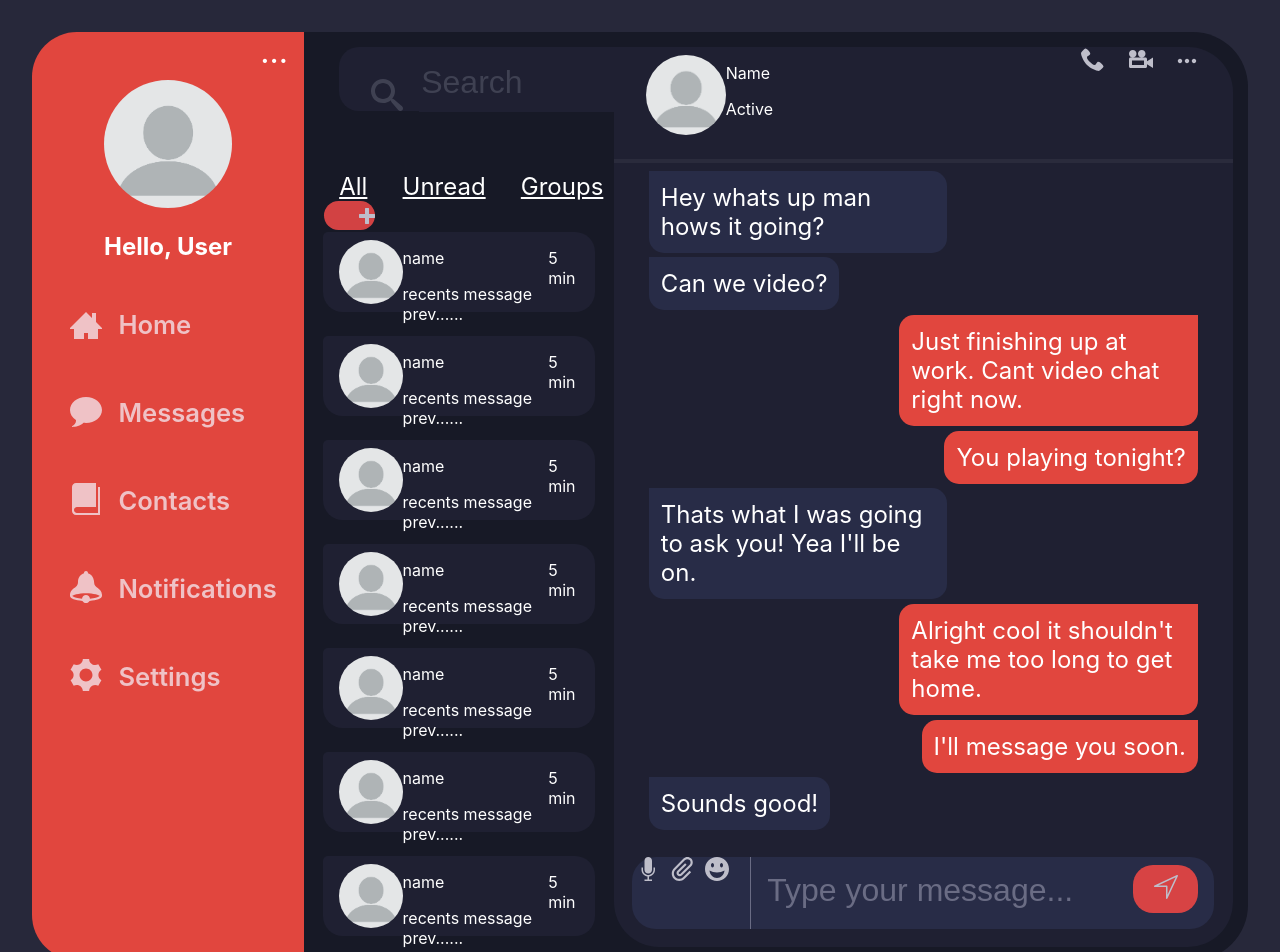
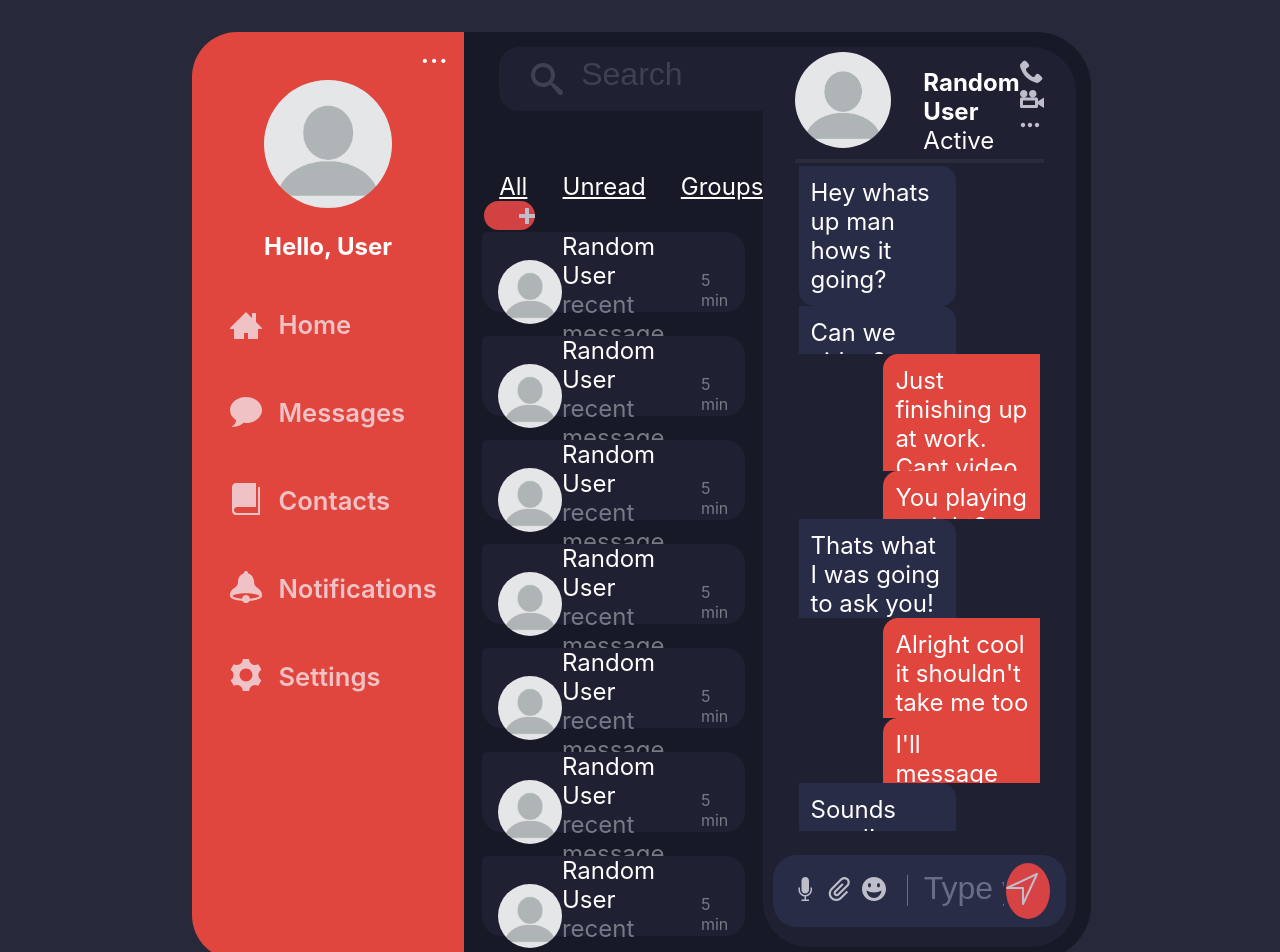
Before and after one commit to AdamPayne238/ciao-fe, a React (Create React App) app in the folder ciao-app/: page /features in a window 1280 px wide. Shown: the top 952 px of the page. Built offline with nearby package versions, Linux system fonts and the light colour scheme; sample sign-in values are in the browser's storage.

Commit message:
finished most of the svg centering and styling

```diff
--- a/ciao-app/src/components/app/Ciao.scss
+++ b/ciao-app/src/components/app/Ciao.scss
@@ -2,5 +2,7 @@
     display: flex;
     height: 58rem;
     padding: 2rem;
+    padding-right: 12rem;
+    padding-left: 12rem;
 
 }
--- a/ciao-app/src/components/app/sub/active-message/chatinput/ChatInput.js
+++ b/ciao-app/src/components/app/sub/active-message/chatinput/ChatInput.js
@@ -12,30 +12,41 @@ const ChatInput = () => {
         <div className="chat-input-container">
 
             <div className="chat-input-icons">
+
                 <div>
+                    <a href="#">
                         <Icon
                             icon={ICONS.MICROPHONE}
                             width={32}
                             height={32}
-                color="#BEBECA"
+                            color=
+                            "#BEBECA"
                         />
+                    </a>
                 </div>
+
                 <div>
+                    <a href="#">
                         <Icon
                             icon={ICONS.PAPERCLIP}
                             width={32}
                             height={32}
                             color="#BEBECA"
                         />
+                    </a>
                 </div>
+
                 <div>
+                    <a href="#">
                         <Icon
                             icon={ICONS.EMOJI}
                             width={32}
                             height={32}
                             color="#BEBECA"
                         />
+                    </a>
                 </div>
+
             </div>
 
             <input
--- a/ciao-app/src/components/app/sub/active-message/chatinput/ChatInput.scss
+++ b/ciao-app/src/components/app/sub/active-message/chatinput/ChatInput.scss
@@ -7,7 +7,9 @@
     border-radius: 1.5rem;
     display: flex;
     justify-content: space-between;
+    align-items: center;
     .chat-input-icons{
+        margin-left: 1rem;
         display: flex;
         justify-content: center;
         line-height: 20px;
@@ -37,25 +39,33 @@
       }
 
     button{
-        margin-top: 0.5rem;
         margin-right: 1rem;
         text-align: center;
-        height: 3rem;
-        width: 5rem;
+        height: 3.5rem;
+        width: 4rem;
         background: #D74344;
         border: #D74344;
-        border-radius: 20px;
+        border-radius: 0;
+        border-radius: 50%;
         color: white;
-        font-size: 1rem;
         cursor: pointer;
         svg{
-            height: 1.5rem;
-            width: 1.5rem;
+            height: 2rem;
+            width: 2rem;
+            position: relative;
+            left: 29%;
+            -webkit-transform: translateX(-50%);
+            -ms-transform: translateX(-50%);
+            transform: translateX(-50%);
+
         }
     }
 }
 
-// REMOVE INPUT HIGHLIGHTING
+// REMOVE HIGHLIGHTING
 input:focus{
     outline: none;
 }
+button:focus{
+        outline: none;
+}
--- a/ciao-app/src/components/app/sub/active-message/chatnav/ChatNav.js
+++ b/ciao-app/src/components/app/sub/active-message/chatnav/ChatNav.js
@@ -12,25 +12,25 @@ const ChatNav = () => {
     return(
         <div className="chat-nav-container">
 
+            <div className="flex">
             <div className="chat-nav-img">
             <img src={EmptyProfilePic} />
+            </div>
+
+            <div className="chat-nav-name-activity">
+
+                    <p>
+                    Random User
+                    </p>
 
 
-            <div className="chat-nav-name-activity">
-                <div>
-                    <p>
-                    Name
-                    </p>
-                </div>
-                <div>
                     <p>
                     Active
                     </p>
                 </div>
                 </div>
-                </div>
+            <div className="nav-buttons">
 
-            <div className="nav-buttons">
             <Icon
                 icon={ICONS.PHONE}
                 width={32}
@@ -52,8 +52,8 @@ const ChatNav = () => {
             </div>
 
 
+        </div>
 
-        </div>
     )
 }
 
--- a/ciao-app/src/components/app/sub/active-message/chatnav/ChatNav.scss
+++ b/ciao-app/src/components/app/sub/active-message/chatnav/ChatNav.scss
@@ -5,21 +5,29 @@
     display: flex;
     flex-direction: row;
     justify-content: space-between;
-    border-bottom: 4px solid #2A2B3C;
+    // border-bottom: 4px solid #2A2B3C;
+    align-items: center;
     .chat-nav-img{
         display: flex;
         flex-direction: row;
         img{
         margin-left: 2rem;
-        height: 5rem;
-        width: 5rem;
+        height: 6rem;
+        width: 6rem;
         border-radius: 50%;
-        margin-top: 0.5rem;
         }
     }
     .chat-nav-name-activity{
         p{
             color: white;
+            font-size: 1.5rem;
+            margin: 0;
+            font-weight: bold;
+
+            // text-align: center;
+        }
+        p:last-child{
+            font-weight: normal;
         }
     }
     .nav-buttons{
@@ -35,3 +43,13 @@
         }
     }
 }
+
+.flex{
+    display: flex;
+    flex-direction: row;
+    .chat-nav-name-activity{
+        padding-top: 1rem;
+        padding-left: 2rem;
+
+    }
+}
--- a/ciao-app/src/components/app/sub/active-message/conversation/Conversation.scss
+++ b/ciao-app/src/components/app/sub/active-message/conversation/Conversation.scss
@@ -1,5 +1,6 @@
 
 .messages {
+    border-top: 4px solid #2A2B3C;
     max-height: 75%;
     display: flex;
     flex-direction: column;
@@ -28,7 +29,7 @@
     padding: 0.5em;
     margin: 0;
     float: left;
-    max-width: 50%;
+    max-width: 55%;
     // box-shadow: 5px 5px 5px rgba(0,0,0,0.3);
     font-size: 1.5rem;
     color: white;
--- a/ciao-app/src/components/app/sub/messages/message/Message.js
+++ b/ciao-app/src/components/app/sub/messages/message/Message.js
@@ -18,17 +18,17 @@ const Message = () => {
         <div className="message-img-name-container">
           <div className="message-stack-name">
             <p>
-              name
+              Random User
             </p>
           </div>
           <div className="message-stack-preview">
             <p>
-              recents message prev......
+              recent message...
             </p>
           </div>
         </div>
 
-          <div className="message-stack-last">
+          <div className="message-stack-time">
             <p>5 min</p>
           </div>
 
--- a/ciao-app/src/components/app/sub/messages/message/Message.scss
+++ b/ciao-app/src/components/app/sub/messages/message/Message.scss
@@ -3,6 +3,7 @@
     width: 100%;
     display: flex;
     flex-direction: column;
+    // align-items: middle;
 
 .message-stack{
 
@@ -12,9 +13,6 @@
     width: 88%;
     margin-bottom: 1.5rem;
     border-radius: 5px 20px 20px 20px;
-    p{
-        color: white;
-    }
 }
 
 .message-stack-img{
@@ -33,17 +31,32 @@
         flex-direction: row;
         justify-content: space-between;
         padding: 0 1rem 0 1rem;
+        align-items: center;
     .message-img-name-container{
 
         .message-stack-name{
+            text-align: left;
             p{
-
+                margin: 0;
+                padding: 0;
+                color: white;
+                font-size: 1.5rem;
             }
         }
-        .message-stack-preview{
+        .message-stack-preview {
             p{
+                margin: 0;
+                padding: 0;
+                color: #777985;
+                font-size: 1.5rem;
+            }
+        }
 
-            }
+    }
+    .message-stack-time {
+        p{
+            color: #777985;
+
         }
     }
 
--- a/ciao-app/src/components/app/sub/messages/searchconvo/SearchConvo.scss
+++ b/ciao-app/src/components/app/sub/messages/searchconvo/SearchConvo.scss
@@ -1,14 +1,13 @@
 .search-convo-container{
-    // border: 2px solid white;
+    display: flex;
+    align-items: center;
     margin-left: 2.2rem;
     margin-top: 15px;
     height: 4rem;
     border-radius: 20px 0 0 20px;
-    // display: flex;
-    // flex-direction: column;
     background: #1F2032;
     svg{
-        margin-top: 2rem;
+        // margin-top: 2rem;
         margin-left: 2rem;
         position: absolute;
     }
@@ -16,8 +15,6 @@
         width: 100%;
         height: 3rem;
         font-size: 1.2rem;
-        margin: 15px 0;
-        // border-radius: 20px 0 0 20px;
         border: #1F2032;
         background: #1F2032;
         color: #3F4152;
--- a/ciao-app/src/components/app/sub/tabs/Tabs.scss
+++ b/ciao-app/src/components/app/sub/tabs/Tabs.scss
@@ -42,10 +42,8 @@
     position: absolute;
     color: #EFC2C6;
     background-color: #E1463E; //#E1463E
-    // bottom: 400px;
     height: 15px;
     width: 272px;
-    // border-bottom-right-radius: 25px;
     border-radius: 0 0 1rem 0;
     box-shadow: 0 0 0 -10px #171926; //#171926
   }
@@ -53,11 +51,8 @@
     content: "";
     position: absolute;
     color: #EFC2C6;
-    // background-color: blue; //#E1463E
-    // bottom: 400px;
     height: 15px;
     width: 272px;
-    // border-bottom-right-radius: 25px;
     border-radius: 0 1rem 0 0;
     box-shadow: 0 -14px 0 0 #E1463E; //#171926
 }
```
Lines whose indentation alone changed are shown as unchanged.
